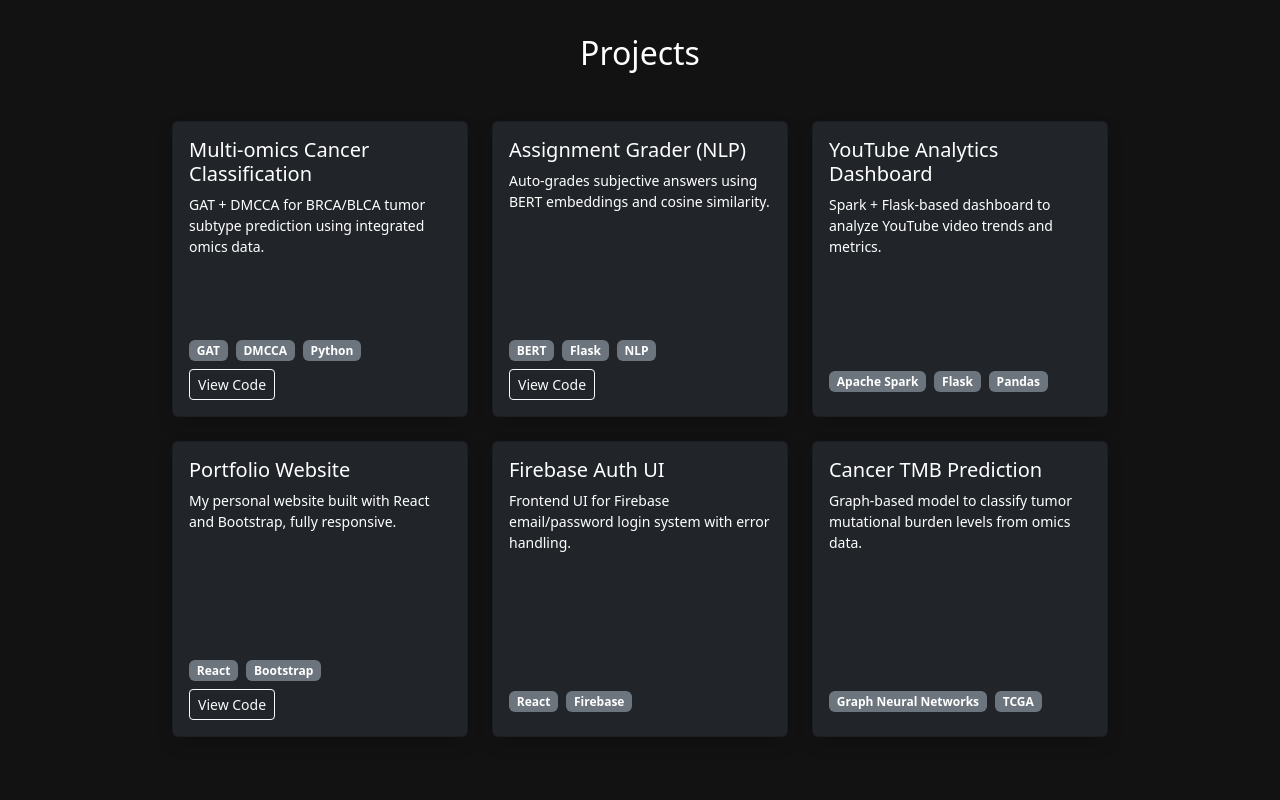
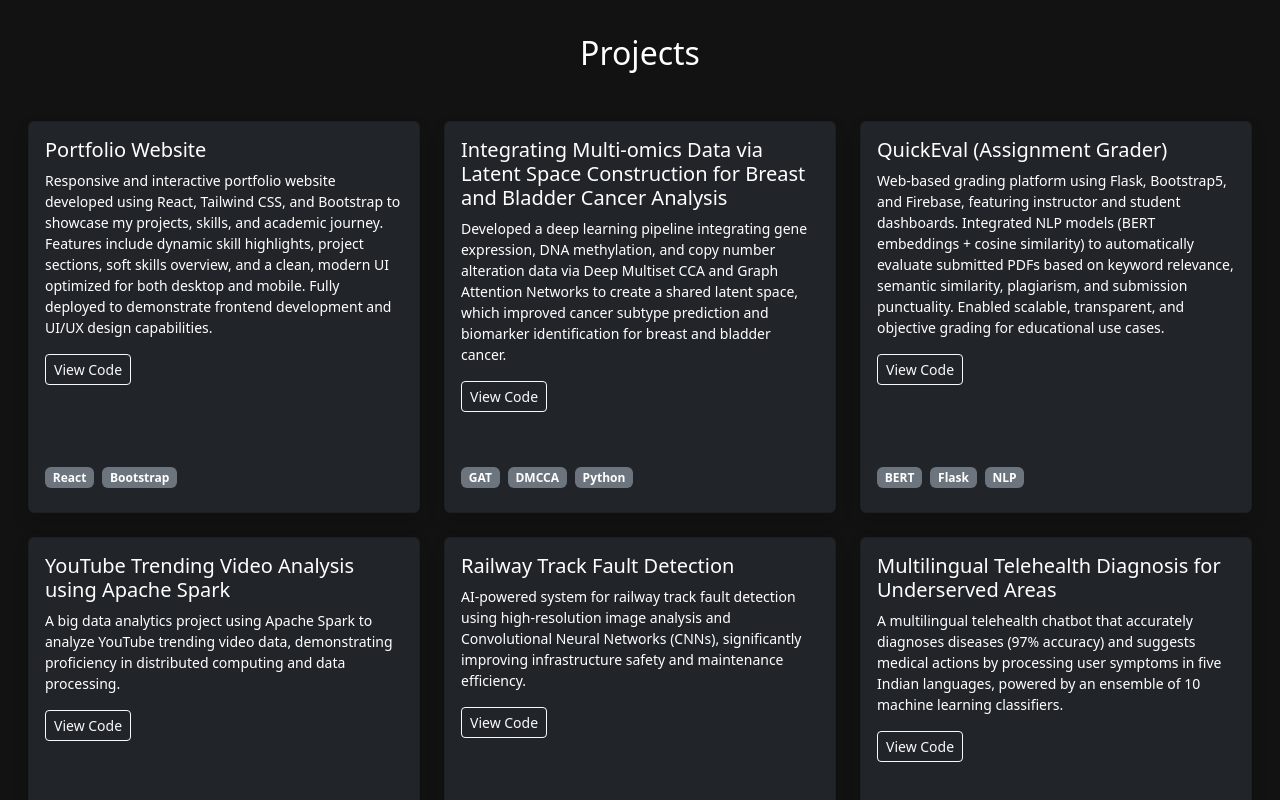
Before and after one commit to arvindcb-2023/arvind-portfolio, a React (Create React App) app: page / in a window 1280 px wide. Shown: the part 1940-2740 px from the top of the page. Built offline with nearby package versions, Linux system fonts and the light colour scheme.

Commit message:
Modified Projects

```diff
--- a/src/components/Projects.jsx
+++ b/src/components/Projects.jsx
@@ -3,37 +3,40 @@ import React from 'react';
 const Projects = () => {
   const projects = [
     {
-      title: 'Multi-omics Cancer Classification',
-      description: 'GAT + DMCCA for BRCA/BLCA tumor subtype prediction using integrated omics data.',
+      title: 'Portfolio Website',
+      description: 'Responsive and interactive portfolio website developed using React, Tailwind CSS, and Bootstrap to showcase my projects, skills, and academic journey. Features include dynamic skill highlights, project sections, soft skills overview, and a clean, modern UI optimized for both desktop and mobile. Fully deployed to demonstrate frontend development and UI/UX design capabilities.',
+      tech: ['React', 'Bootstrap'],
+      code: 'https://github.com/arvindcb-2023/arvind-portfolio',
+    },
+    {
+      title: 'Integrating Multi-omics Data via Latent Space Construction for Breast and Bladder Cancer Analysis',
+      description: 'Developed a deep learning pipeline integrating gene expression, DNA methylation, and copy number alteration data via Deep Multiset CCA and Graph Attention Networks to create a shared latent space, which improved cancer subtype prediction and biomarker identification for breast and bladder cancer.',
       tech: ['GAT', 'DMCCA', 'Python'],
       code: 'https://github.com/arvindcb-2023/cancer-analysis',
     },
     {
-      title: 'Assignment Grader (NLP)',
-      description: 'Auto-grades subjective answers using BERT embeddings and cosine similarity.',
+      title: 'QuickEval (Assignment Grader)',
+      description: 'Web-based grading platform using Flask, Bootstrap5, and Firebase, featuring instructor and student dashboards. Integrated NLP models (BERT embeddings + cosine similarity) to automatically evaluate submitted PDFs based on keyword relevance, semantic similarity, plagiarism, and submission punctuality. Enabled scalable, transparent, and objective grading for educational use cases.',
       tech: ['BERT', 'Flask', 'NLP'],
       code: 'https://github.com/arvindcb-2023/assignment-grader',
     },
     {
-      title: 'YouTube Analytics Dashboard',
-      description: 'Spark + Flask-based dashboard to analyze YouTube video trends and metrics.',
-      tech: ['Apache Spark', 'Flask', 'Pandas'],
+      title: 'YouTube Trending Video Analysis using Apache Spark',
+      description: 'A big data analytics project using Apache Spark to analyze YouTube trending video data, demonstrating proficiency in distributed computing and data processing.',
+      tech: ['Apache Spark', 'Hadoop', 'Python'],
+      code: 'https://github.com/arvindcb-2023/bigdata'
     },
     {
-      title: 'Portfolio Website',
-      description: 'My personal website built with React and Bootstrap, fully responsive.',
-      tech: ['React', 'Bootstrap'],
-      code: 'https://github.com/arvindcb-2023/portfolio',
+      title: 'Railway Track Fault Detection',
+      description: 'AI-powered system for railway track fault detection using high-resolution image analysis and Convolutional Neural Networks (CNNs), significantly improving infrastructure safety and maintenance efficiency.',
+      tech: ['AI', 'ML', 'Python'],
+      code: 'https://github.com/arvindcb-2023/railway-track-fault-detection'
     },
     {
-      title: 'Firebase Auth UI',
-      description: 'Frontend UI for Firebase email/password login system with error handling.',
-      tech: ['React', 'Firebase'],
-    },
-    {
-      title: 'Cancer TMB Prediction',
-      description: 'Graph-based model to classify tumor mutational burden levels from omics data.',
-      tech: ['Graph Neural Networks', 'TCGA'],
+      title: 'Multilingual Telehealth Diagnosis for Underserved Areas',
+      description: 'A multilingual telehealth chatbot that accurately diagnoses diseases (97% accuracy) and suggests medical actions by processing user symptoms in five Indian languages, powered by an ensemble of 10 machine learning classifiers.',
+      tech: ['Flask', 'Python', 'ML'],
+      code: '#'
     },
   ];
 
@@ -44,7 +47,7 @@ const Projects = () => {
         style={{ backgroundColor: '#121212', padding: '4rem 1rem', minHeight: '100vh' }}
     >
 
-      <div className="container" style={{ maxWidth: '960px' }}>
+      <div className="container" style={{ maxWidth: '1260px' }}>
         <h2 className="text-center mb-5">Projects</h2>
 
         <div className="row row-cols-1 row-cols-sm-2 row-cols-md-3 g-4">
@@ -57,14 +60,9 @@ const Projects = () => {
                 <div className="card-body d-flex flex-column justify-content-between">
                   <div>
                     <h5 className="card-title">{project.title}</h5>
-                    <p className="card-text small">{project.description}</p>
-                  </div>
-                  <div className="mt-3">
-                    <div className="d-flex flex-wrap gap-2 mb-2">
-                      {project.tech.map((tech, i) => (
-                        <span key={i} className="badge bg-secondary">{tech}</span>
-                      ))}
-                    </div>
+                    <p className="card-text small">
+                      {project.description}
+                    </p>
                     {project.code && (
                       <a
                         href={project.code}
@@ -75,6 +73,13 @@ const Projects = () => {
                         View Code
                       </a>
                     )}
+                  </div>
+                  <div className="mt-3">
+                    <div className="d-flex flex-wrap gap-2 mb-2">
+                      {project.tech.map((tech, i) => (
+                        <span key={i} className="badge bg-secondary">{tech}</span>
+                      ))}
+                    </div>
                   </div>
                 </div>
               </div>
```
